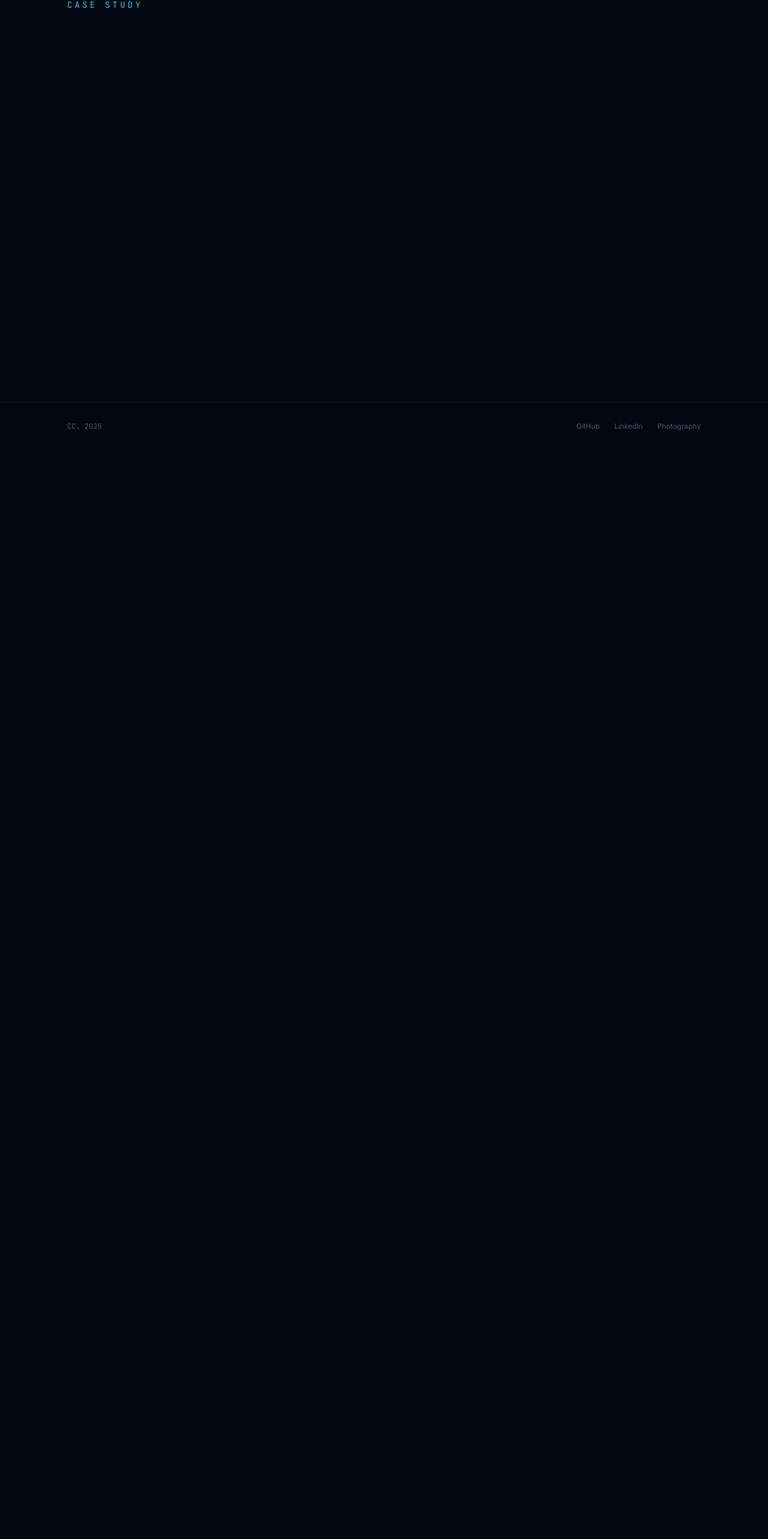
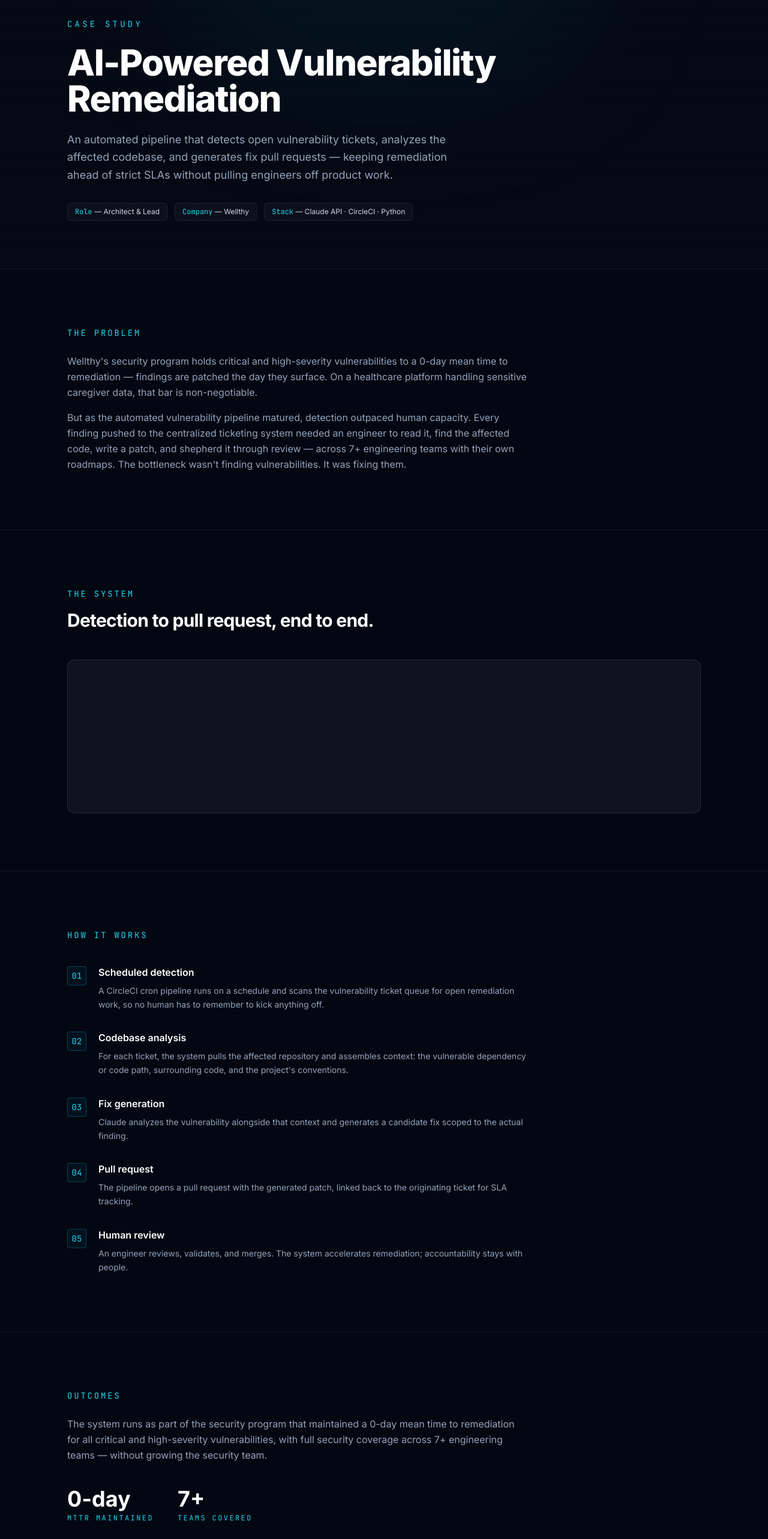
Before and after one commit to cameronwc/portfolio, a React (Vite) app: page /work/ai-remediation in a window 1280 px wide. Shown: the part 130-2696 px from the top of the page at 60% size. Before the commit the page ends 881 px from the top, so only its background shows below. Built offline with nearby package versions, Linux system fonts and the light colour scheme.

Commit message:
Add AI remediation case study page (prose pending user review)

```diff
--- /dev/null
+++ b/src/components/ArchitectureDiagram.tsx
@@ -0,0 +1,3 @@
+export function ArchitectureDiagram() {
+  return <div className="glass h-64 rounded-xl" aria-hidden="true" />;
+}
--- a/src/pages/CaseStudyAIRemediation.tsx
+++ b/src/pages/CaseStudyAIRemediation.tsx
@@ -1,13 +1,240 @@
+import { motion } from "framer-motion";
+import { Link } from "react-router-dom";
 import { PageTransition } from "../components/PageTransition";
+import { ArchitectureDiagram } from "../components/ArchitectureDiagram";
+import { usePageMeta } from "../hooks/usePageMeta";
+
+const META_CHIPS = [
+  { label: "Role", value: "Architect & Lead" },
+  { label: "Company", value: "Wellthy" },
+  { label: "Stack", value: "Claude API · CircleCI · Python" },
+];
+
+const STEPS = [
+  {
+    title: "Scheduled detection",
+    body: "A CircleCI cron pipeline runs on a schedule and scans the vulnerability ticket queue for open remediation work, so no human has to remember to kick anything off.",
+  },
+  {
+    title: "Codebase analysis",
+    body: "For each ticket, the system pulls the affected repository and assembles context: the vulnerable dependency or code path, surrounding code, and the project's conventions.",
+  },
+  {
+    title: "Fix generation",
+    body: "Claude analyzes the vulnerability alongside that context and generates a candidate fix scoped to the actual finding.",
+  },
+  {
+    title: "Pull request",
+    body: "The pipeline opens a pull request with the generated patch, linked back to the originating ticket for SLA tracking.",
+  },
+  {
+    title: "Human review",
+    body: "An engineer reviews, validates, and merges. The system accelerates remediation; accountability stays with people.",
+  },
+];
+
+const fadeUp = {
+  initial: { opacity: 0, y: 24 },
+  whileInView: { opacity: 1, y: 0 },
+  viewport: { once: true, amount: 0.3 },
+  transition: { duration: 0.6 },
+} as const;
 
 export function CaseStudyAIRemediation() {
+  usePageMeta(
+    "AI-Powered Vulnerability Remediation — Cameron Cooper",
+    "Case study: an automated vulnerability remediation system using the Claude API and CircleCI, built at Wellthy."
+  );
+
   return (
     <PageTransition>
-      <section className="min-h-screen pt-32">
+      {/* Hero */}
+      <section className="relative overflow-hidden pt-32 pb-16 sm:pt-40 sm:pb-20">
+        <div className="pointer-events-none absolute inset-0">
+          <div className="absolute left-1/2 top-0 h-[400px] w-[700px] -translate-x-1/2 -translate-y-1/3 rounded-full bg-accent-500/[0.07] blur-[120px]" />
+          <div className="scanlines absolute inset-0" />
+        </div>
+        <div className="section-container relative z-10">
+          <motion.p
+            className="font-mono text-sm tracking-[0.3em] text-accent-400"
+            initial={{ opacity: 0, y: 20 }}
+            animate={{ opacity: 1, y: 0 }}
+            transition={{ duration: 0.8, ease: "easeOut" }}
+          >
+            CASE STUDY
+          </motion.p>
+          <motion.h1
+            className="mt-6 max-w-3xl text-4xl font-extrabold tracking-tight text-white sm:text-6xl"
+            initial={{ opacity: 0, y: 30 }}
+            animate={{ opacity: 1, y: 0 }}
+            transition={{ duration: 0.8, delay: 0.15, ease: "easeOut" }}
+          >
+            AI-Powered Vulnerability Remediation
+          </motion.h1>
+          <motion.p
+            className="mt-6 max-w-2xl text-lg leading-relaxed text-slate-400"
+            initial={{ opacity: 0, y: 20 }}
+            animate={{ opacity: 1, y: 0 }}
+            transition={{ duration: 0.8, delay: 0.3, ease: "easeOut" }}
+          >
+            An automated pipeline that detects open vulnerability tickets,
+            analyzes the affected codebase, and generates fix pull requests —
+            keeping remediation ahead of strict SLAs without pulling engineers
+            off product work.
+          </motion.p>
+          <motion.div
+            className="mt-8 flex flex-wrap gap-3"
+            initial={{ opacity: 0, y: 20 }}
+            animate={{ opacity: 1, y: 0 }}
+            transition={{ duration: 0.8, delay: 0.45, ease: "easeOut" }}
+          >
+            {META_CHIPS.map((chip) => (
+              <span
+                key={chip.label}
+                className="rounded-md border border-white/[0.08] bg-white/[0.03] px-3 py-1.5 text-xs text-slate-300"
+              >
+                <span className="font-mono text-accent-400">{chip.label}</span>
+                {" — "}
+                {chip.value}
+              </span>
+            ))}
+          </motion.div>
+        </div>
+      </section>
+
+      {/* Problem */}
+      <section className="border-t border-white/[0.06] py-16 sm:py-24">
         <div className="section-container">
-          <p className="font-mono text-sm tracking-[0.3em] text-accent-400">
-            CASE STUDY
-          </p>
+          <motion.div {...fadeUp}>
+            <p className="font-mono text-sm tracking-[0.2em] text-accent-400">
+              THE PROBLEM
+            </p>
+            <div className="mt-6 max-w-3xl space-y-4 leading-relaxed text-slate-400">
+              <p>
+                Wellthy's security program holds critical and high-severity
+                vulnerabilities to a 0-day mean time to remediation — findings
+                are patched the day they surface. On a healthcare platform
+                handling sensitive caregiver data, that bar is non-negotiable.
+              </p>
+              <p>
+                But as the automated vulnerability pipeline matured, detection
+                outpaced human capacity. Every finding pushed to the
+                centralized ticketing system needed an engineer to read it,
+                find the affected code, write a patch, and shepherd it through
+                review — across 7+ engineering teams with their own roadmaps.
+                The bottleneck wasn't finding vulnerabilities. It was fixing
+                them.
+              </p>
+            </div>
+          </motion.div>
+        </div>
+      </section>
+
+      {/* Architecture */}
+      <section className="border-t border-white/[0.06] py-16 sm:py-24">
+        <div className="section-container">
+          <motion.div {...fadeUp}>
+            <p className="font-mono text-sm tracking-[0.2em] text-accent-400">
+              THE SYSTEM
+            </p>
+            <h2 className="mt-4 text-2xl font-bold tracking-tight text-white sm:text-3xl">
+              Detection to pull request, end to end.
+            </h2>
+          </motion.div>
+          <div className="mt-12">
+            <ArchitectureDiagram />
+          </div>
+        </div>
+      </section>
+
+      {/* How it works */}
+      <section className="border-t border-white/[0.06] py-16 sm:py-24">
+        <div className="section-container">
+          <motion.div {...fadeUp}>
+            <p className="font-mono text-sm tracking-[0.2em] text-accent-400">
+              HOW IT WORKS
+            </p>
+          </motion.div>
+          <ol className="mt-10 max-w-3xl space-y-8">
+            {STEPS.map((step, index) => (
+              <motion.li
+                key={step.title}
+                className="flex gap-5"
+                initial={{ opacity: 0, y: 20 }}
+                whileInView={{ opacity: 1, y: 0 }}
+                viewport={{ once: true, amount: 0.4 }}
+                transition={{ duration: 0.5, delay: index * 0.08 }}
+              >
+                <span className="mt-0.5 flex h-8 w-8 flex-none items-center justify-center rounded border border-accent-500/30 bg-accent-500/[0.06] font-mono text-sm text-accent-400">
+                  {String(index + 1).padStart(2, "0")}
+                </span>
+                <div>
+                  <h3 className="text-base font-semibold text-white">
+                    {step.title}
+                  </h3>
+                  <p className="mt-2 text-sm leading-relaxed text-slate-400">
+                    {step.body}
+                  </p>
+                </div>
+              </motion.li>
+            ))}
+          </ol>
+        </div>
+      </section>
+
+      {/* Outcomes */}
+      <section className="border-t border-white/[0.06] py-16 sm:py-24">
+        <div className="section-container">
+          <motion.div {...fadeUp}>
+            <p className="font-mono text-sm tracking-[0.2em] text-accent-400">
+              OUTCOMES
+            </p>
+            <div className="mt-6 max-w-3xl space-y-4 leading-relaxed text-slate-400">
+              <p>
+                The system runs as part of the security program that maintained
+                a 0-day mean time to remediation for all critical and
+                high-severity vulnerabilities, with full security coverage
+                across 7+ engineering teams — without growing the security
+                team.
+              </p>
+            </div>
+            <div className="mt-10 flex flex-wrap gap-10">
+              <div>
+                <span className="text-3xl font-bold text-white sm:text-4xl">
+                  0-day
+                </span>
+                <p className="mt-1 font-mono text-xs uppercase tracking-[0.2em] text-accent-400">
+                  MTTR maintained
+                </p>
+              </div>
+              <div>
+                <span className="text-3xl font-bold text-white sm:text-4xl">
+                  7+
+                </span>
+                <p className="mt-1 font-mono text-xs uppercase tracking-[0.2em] text-accent-400">
+                  Teams covered
+                </p>
+              </div>
+            </div>
+          </motion.div>
+        </div>
+      </section>
+
+      {/* CTA */}
+      <section className="border-t border-white/[0.06] py-16 sm:py-24">
+        <div className="section-container flex flex-wrap items-center gap-4">
+          <Link
+            to="/"
+            className="rounded-lg border border-white/[0.12] px-8 py-3.5 text-sm font-semibold text-slate-300 transition hover:border-accent-500/40 hover:text-white hover:shadow-[0_0_20px_rgba(6,182,212,0.25)]"
+          >
+            Back to home
+          </Link>
+          <Link
+            to="/#contact"
+            className="rounded-lg bg-accent-500 px-8 py-3.5 text-sm font-semibold text-white transition hover:bg-accent-400 hover:shadow-[0_0_28px_rgba(6,182,212,0.45)]"
+          >
+            Get In Touch
+          </Link>
         </div>
       </section>
     </PageTransition>
```
